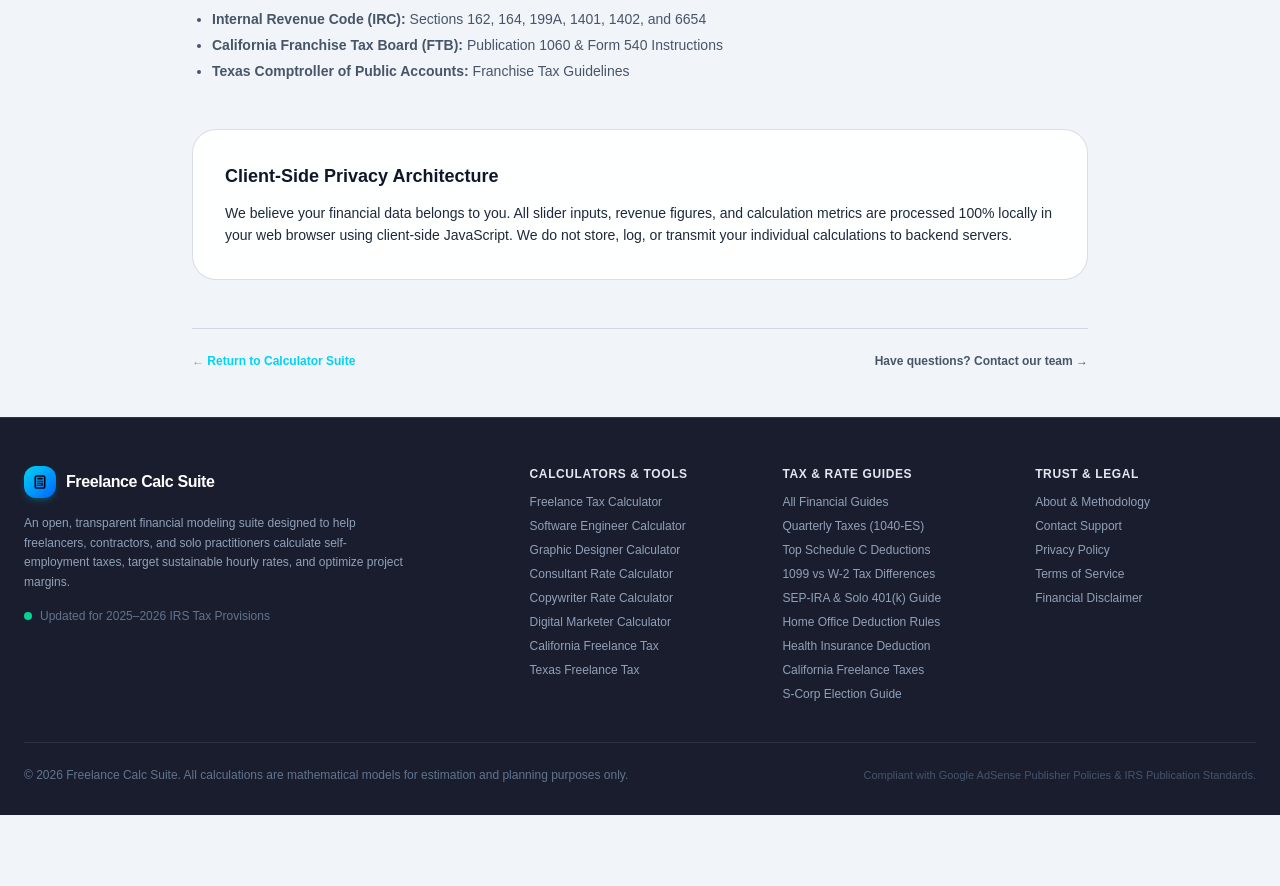
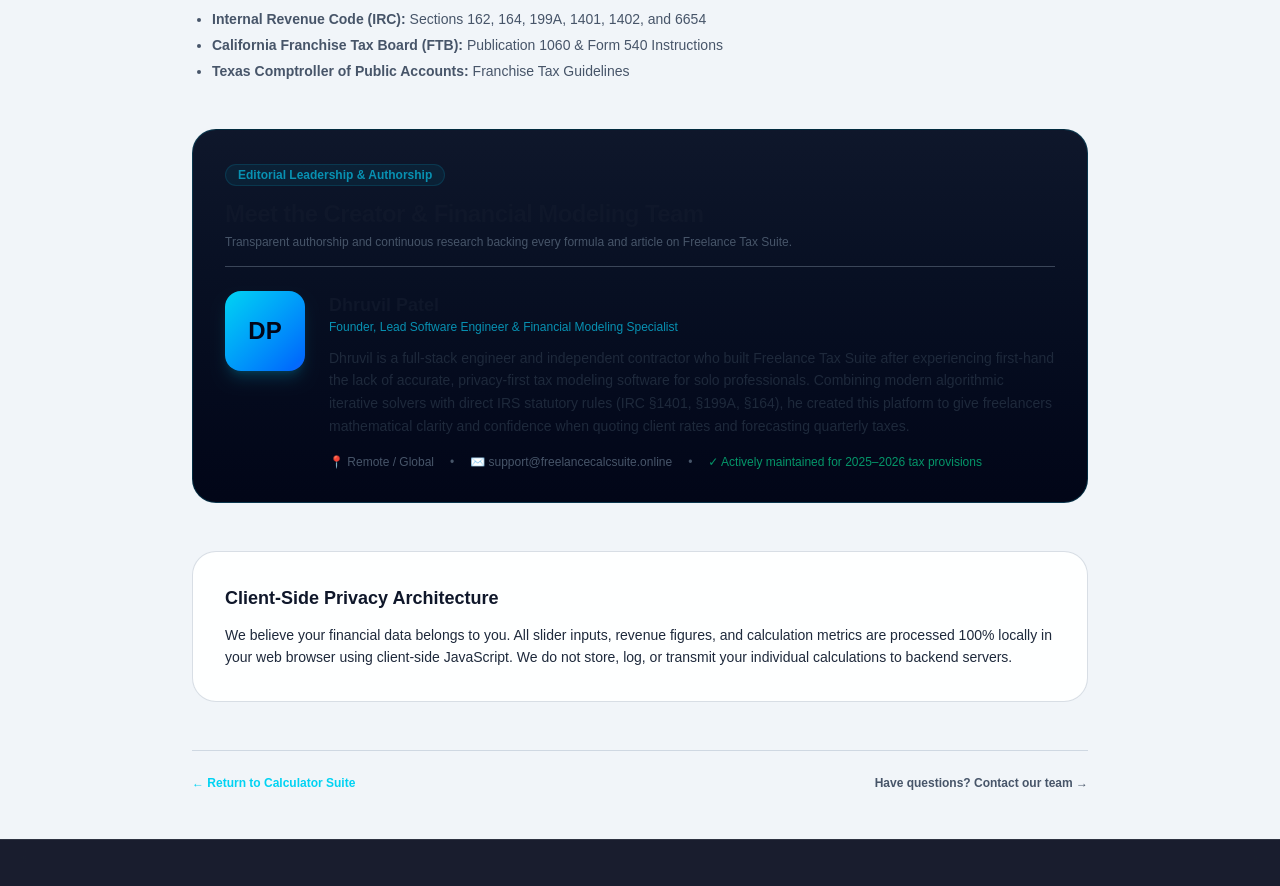
Before and after one commit to dhruvilhome-dev/freelance-calculator, a Next.js app: page /about in a window 1280 px wide. Shown: the part 1623-2509 px from the top of the page. Before the commit the page ends 2438 px from the top, so only its background shows below. Built offline with nearby package versions, Linux system fonts and the light colour scheme.

Commit message:
fix(adsense): embed adsense script in head and add E-E-A-T founder profile

```diff
--- a/app/about/page.tsx
+++ b/app/about/page.tsx
@@ -10,8 +10,30 @@
 };
 
 export default function AboutPage() {
+  const jsonLd = {
+    "@context": "https://schema.org",
+    "@type": "AboutPage",
+    name: "About Us & Calculation Methodology",
+    url: "https://www.freelancecalcsuite.online/about",
+    description: "Mission, mathematical calculation methodology, and editorial standards of Freelance Tax Suite.",
+    mainEntity: {
+      "@type": "Person",
+      name: "Dhruvil Patel",
+      jobTitle: "Founder & Lead Software Engineer",
+      worksFor: {
+        "@type": "Organization",
+        name: "Freelance Tax Suite",
+        url: "https://www.freelancecalcsuite.online",
+      },
+    },
+  };
+
   return (
     <div className="min-h-screen px-4 py-12 sm:px-6">
+      <script
+        type="application/ld+json"
+        dangerouslySetInnerHTML={{ __html: JSON.stringify(jsonLd) }}
+      />
       <div className="mx-auto max-w-4xl space-y-12">
 
         {/* Header */}
@@ -117,6 +139,45 @@
           </ul>
         </section>
 
+        {/* Author & Founder E-E-A-T Section */}
+        <section className="rounded-3xl border border-cyan-500/20 bg-gradient-to-b from-slate-900 to-slate-950 p-6 sm:p-8 space-y-6">
+          <div className="border-b border-white/10 pb-4">
+            <div className="inline-flex items-center gap-2 rounded-full border border-cyan-400/20 bg-cyan-400/10 px-3 py-0.5 text-xs font-semibold text-cyan-300">
+              <span>Editorial Leadership &amp; Authorship</span>
+            </div>
+            <h2 className="mt-3 text-xl font-bold tracking-tight text-white sm:text-2xl">
+              Meet the Creator &amp; Financial Modeling Team
+            </h2>
+            <p className="mt-1 text-xs text-slate-400">
+              Transparent authorship and continuous research backing every formula and article on Freelance Tax Suite.
+            </p>
+          </div>
+
+          <div className="flex flex-col sm:flex-row items-start gap-6">
+            <div className="flex h-20 w-20 shrink-0 items-center justify-center rounded-2xl bg-gradient-to-br from-cyan-400 to-blue-600 text-2xl font-black text-slate-950 shadow-lg shadow-cyan-500/20">
+              DP
+            </div>
+            <div className="space-y-3">
+              <div>
+                <h3 className="text-lg font-bold text-white">Dhruvil Patel</h3>
+                <p className="text-xs font-medium text-cyan-300">
+                  Founder, Lead Software Engineer &amp; Financial Modeling Specialist
+                </p>
+              </div>
+              <p className="text-xs sm:text-sm text-slate-300 leading-relaxed">
+                Dhruvil is a full-stack engineer and independent contractor who built Freelance Tax Suite after experiencing first-hand the lack of accurate, privacy-first tax modeling software for solo professionals. Combining modern algorithmic iterative solvers with direct IRS statutory rules (IRC §1401, §199A, §164), he created this platform to give freelancers mathematical clarity and confidence when quoting client rates and forecasting quarterly taxes.
+              </p>
+              <div className="flex flex-wrap items-center gap-4 text-xs text-slate-400 pt-1">
+                <span>📍 Remote / Global</span>
+                <span>•</span>
+                <span>✉️ support@freelancecalcsuite.online</span>
+                <span>•</span>
+                <span className="text-emerald-400">✓ Actively maintained for 2025–2026 tax provisions</span>
+              </div>
+            </div>
+          </div>
+        </section>
+
         {/* Privacy Commitment */}
         <section className="rounded-3xl border border-white/10 bg-slate-900/60 p-6 sm:p-8 space-y-3">
           <h2 className="text-lg font-bold text-white">Client-Side Privacy Architecture</h2>
--- a/app/guides/1099-vs-w2-tax-difference/page.tsx
+++ b/app/guides/1099-vs-w2-tax-difference/page.tsx
@@ -16,8 +16,10 @@
     headline: "1099 Contractor vs W-2 Employee: Tax Differences & Rate Multiplier",
     description: "Detailed economic breakdown comparing W-2 salary and 1099 independent contractor revenue, explaining employer FICA taxes, benefits loss, and rate gross-up formulas.",
     author: {
-      "@type": "Organization",
-      name: "Freelance Tax Suite Editorial Team",
+      "@type": "Person",
+      name: "Dhruvil Patel",
+      jobTitle: "Founder & Lead Financial Modeling Engineer",
+      url: "https://www.freelancecalcsuite.online/about",
     },
     publisher: {
       "@type": "Organization",
@@ -82,7 +84,9 @@
             1099 Contractor vs. W-2 Employee: The True Financial & Tax Difference
           </h1>
           <div className="mt-4 flex items-center gap-4 text-xs text-slate-400">
-            <span>By Freelance Tax Suite Editorial Team</span>
+            <span className="text-slate-300 font-medium">By Dhruvil Patel</span>
+            <span>&bull;</span>
+            <span>Reviewed by Tax Suite Editorial</span>
             <span>&bull;</span>
             <span>1099 Pricing Multiplier</span>
             <span>&bull;</span>
--- a/app/guides/california-state-taxes-freelancers/page.tsx
+++ b/app/guides/california-state-taxes-freelancers/page.tsx
@@ -16,8 +16,10 @@
     headline: "California Freelance Taxes: FTB Estimated Payments, SDI & AB5 Guide",
     description: "In-depth operational tax guide for California freelancers, contractors, and solo LLCs covering Franchise Tax Board brackets, quarterly 540-ES deadlines, AB5 worker classification, and state tax optimization.",
     author: {
-      "@type": "Organization",
-      name: "Freelance Tax Suite Editorial Team",
+      "@type": "Person",
+      name: "Dhruvil Patel",
+      jobTitle: "Founder & Lead Financial Modeling Engineer",
+      url: "https://www.freelancecalcsuite.online/about",
     },
     publisher: {
       "@type": "Organization",
@@ -85,7 +87,9 @@
             California Freelance Taxes: FTB, SDI &amp; AB5 Compliance Guide (2025–2026)
           </h1>
           <div className="mt-4 flex items-center gap-4 text-xs text-slate-400">
-            <span>By Freelance Tax Suite Editorial Team</span>
+            <span className="text-slate-300 font-medium">By Dhruvil Patel</span>
+            <span>&bull;</span>
+            <span>Reviewed by Tax Suite Editorial</span>
             <span>&bull;</span>
             <span>CA Franchise Tax Board (FTB) &amp; EDD</span>
             <span>&bull;</span>
--- a/app/guides/freelance-health-insurance-deduction/page.tsx
+++ b/app/guides/freelance-health-insurance-deduction/page.tsx
@@ -16,8 +16,10 @@
     headline: "Self-Employed Health Insurance Deduction: The Complete Freelancer Guide",
     description: "In-depth guide to deducting 100% of medical, dental, and vision health insurance premiums above-the-line on Form 1040 Schedule 1 for self-employed professionals.",
     author: {
-      "@type": "Organization",
-      name: "Freelance Tax Suite Editorial Team",
+      "@type": "Person",
+      name: "Dhruvil Patel",
+      jobTitle: "Founder & Lead Financial Modeling Engineer",
+      url: "https://www.freelancecalcsuite.online/about",
     },
     publisher: {
       "@type": "Organization",
@@ -85,7 +87,9 @@
             Self-Employed Health Insurance Deduction: 100% Write-Off Guide (2025–2026)
           </h1>
           <div className="mt-4 flex items-center gap-4 text-xs text-slate-400">
-            <span>By Freelance Tax Suite Editorial Team</span>
+            <span className="text-slate-300 font-medium">By Dhruvil Patel</span>
+            <span>&bull;</span>
+            <span>Reviewed by Tax Suite Editorial</span>
             <span>&bull;</span>
             <span>IRS IRC §162(l) &amp; Form 1040 Schedule 1</span>
             <span>&bull;</span>
--- a/app/guides/freelance-tax-deductions/page.tsx
+++ b/app/guides/freelance-tax-deductions/page.tsx
@@ -16,8 +16,10 @@
     headline: "The Ultimate Freelance Tax Deductions Checklist: Schedule C Write-Offs",
     description: "In-depth guide to maximizing tax deductions and reducing net taxable profit on IRS Form 1040 Schedule C for freelancers and 1099 contractors.",
     author: {
-      "@type": "Organization",
-      name: "Freelance Tax Suite Editorial Team",
+      "@type": "Person",
+      name: "Dhruvil Patel",
+      jobTitle: "Founder & Lead Financial Modeling Engineer",
+      url: "https://www.freelancecalcsuite.online/about",
     },
     publisher: {
       "@type": "Organization",
@@ -82,7 +84,9 @@
             The Ultimate Schedule C Tax Deductions Checklist for Freelancers
           </h1>
           <div className="mt-4 flex items-center gap-4 text-xs text-slate-400">
-            <span>By Freelance Tax Suite Editorial Team</span>
+            <span className="text-slate-300 font-medium">By Dhruvil Patel</span>
+            <span>&bull;</span>
+            <span>Reviewed by Tax Suite Editorial</span>
             <span>&bull;</span>
             <span>IRS IRC §162 Compliance</span>
             <span>&bull;</span>
--- a/app/guides/home-office-deduction-rules/page.tsx
+++ b/app/guides/home-office-deduction-rules/page.tsx
@@ -16,8 +16,10 @@
     headline: "Home Office Deduction Rules for Freelancers: IRC §280A Complete Guide",
     description: "Detailed compliance guide explaining the IRS regular and exclusive use requirements, simplified $5/sq ft vs actual expense method, Form 8829 filing, and audit mitigation.",
     author: {
-      "@type": "Organization",
-      name: "Freelance Tax Suite Editorial Team",
+      "@type": "Person",
+      name: "Dhruvil Patel",
+      jobTitle: "Founder & Lead Financial Modeling Engineer",
+      url: "https://www.freelancecalcsuite.online/about",
     },
     publisher: {
       "@type": "Organization",
@@ -85,7 +87,9 @@
             Home Office Deduction Rules: The Complete IRS IRC §280A Freelance Guide
           </h1>
           <div className="mt-4 flex items-center gap-4 text-xs text-slate-400">
-            <span>By Freelance Tax Suite Editorial Team</span>
+            <span className="text-slate-300 font-medium">By Dhruvil Patel</span>
+            <span>&bull;</span>
+            <span>Reviewed by Tax Suite Editorial</span>
             <span>&bull;</span>
             <span>IRS Publication 587 &amp; Form 8829</span>
             <span>&bull;</span>
--- a/app/guides/quarterly-estimated-taxes/page.tsx
+++ b/app/guides/quarterly-estimated-taxes/page.tsx
@@ -16,8 +16,10 @@
     headline: "Quarterly Estimated Taxes for Freelancers: The 2025–2026 IRS 1040-ES Guide",
     description: "A complete step-by-step guide to calculating, budgeting, and paying IRS quarterly estimated taxes for 1099 independent contractors.",
     author: {
-      "@type": "Organization",
-      name: "Freelance Tax Suite Editorial Team",
+      "@type": "Person",
+      name: "Dhruvil Patel",
+      jobTitle: "Founder & Lead Financial Modeling Engineer",
+      url: "https://www.freelancecalcsuite.online/about",
     },
     publisher: {
       "@type": "Organization",
@@ -82,7 +84,9 @@
             Quarterly Estimated Taxes for Freelancers: The Definitive 1040-ES Guide
           </h1>
           <div className="mt-4 flex items-center gap-4 text-xs text-slate-400">
-            <span>By Freelance Tax Suite Editorial Team</span>
+            <span className="text-slate-300 font-medium">By Dhruvil Patel</span>
+            <span>&bull;</span>
+            <span>Reviewed by Tax Suite Editorial</span>
             <span>&bull;</span>
             <span>Updated for 2025–2026 IRS Rules</span>
             <span>&bull;</span>
--- a/app/guides/s-corp-election-freelancers/page.tsx
+++ b/app/guides/s-corp-election-freelancers/page.tsx
@@ -16,8 +16,10 @@
     headline: "S-Corp Election for Freelancers: How to Reduce Self-Employment Tax",
     description: "In-depth financial modeling guide explaining how an S-Corporation tax election (Form 2553) reduces SECA taxes through reasonable salary and shareholder distribution splits.",
     author: {
-      "@type": "Organization",
-      name: "Freelance Tax Suite Editorial Team",
+      "@type": "Person",
+      name: "Dhruvil Patel",
+      jobTitle: "Founder & Lead Financial Modeling Engineer",
+      url: "https://www.freelancecalcsuite.online/about",
     },
     publisher: {
       "@type": "Organization",
@@ -85,7 +87,9 @@
             S-Corp Election for Freelancers: When It Saves You Money on Taxes
           </h1>
           <div className="mt-4 flex items-center gap-4 text-xs text-slate-400">
-            <span>By Freelance Tax Suite Editorial Team</span>
+            <span className="text-slate-300 font-medium">By Dhruvil Patel</span>
+            <span>&bull;</span>
+            <span>Reviewed by Tax Suite Editorial</span>
             <span>&bull;</span>
             <span>IRS Form 2553 &amp; Reasonable Compensation</span>
             <span>&bull;</span>
--- a/app/guides/self-employed-retirement-plans/page.tsx
+++ b/app/guides/self-employed-retirement-plans/page.tsx
@@ -16,8 +16,10 @@
     headline: "Self-Employed Retirement Plans: SEP-IRA, Solo 401(k) & SIMPLE IRA Guide",
     description: "In-depth comparative analysis of retirement account options, contribution rules, and tax sheltering strategies for independent contractors, freelancers, and small business owners.",
     author: {
-      "@type": "Organization",
-      name: "Freelance Tax Suite Editorial Team",
+      "@type": "Person",
+      name: "Dhruvil Patel",
+      jobTitle: "Founder & Lead Financial Modeling Engineer",
+      url: "https://www.freelancecalcsuite.online/about",
     },
     publisher: {
       "@type": "Organization",
@@ -85,7 +87,9 @@
             Self-Employed Retirement Plans: SEP-IRA, Solo 401(k) &amp; SIMPLE IRA (2025–2026 Guide)
           </h1>
           <div className="mt-4 flex items-center gap-4 text-xs text-slate-400">
-            <span>By Freelance Tax Suite Editorial Team</span>
+            <span className="text-slate-300 font-medium">By Dhruvil Patel</span>
+            <span>&bull;</span>
+            <span>Reviewed by Tax Suite Editorial</span>
             <span>&bull;</span>
             <span>IRS IRC §401 &amp; §408 Compliance</span>
             <span>&bull;</span>
--- a/app/layout.tsx
+++ b/app/layout.tsx
@@ -1,4 +1,5 @@
 import type { Metadata } from "next";
+import Script from "next/script";
 import { Analytics } from "@vercel/analytics/next";
 import "./globals.css";
 import Header from "../components/Header";
@@ -36,7 +37,7 @@
     "quarterly estimated taxes 1040-ES",
     "freelance project margin",
   ],
-  authors: [{ name: "Freelance Tax Suite Editorial Team" }],
+  authors: [{ name: "Dhruvil Patel, Lead Developer & Financial Modeling Specialist" }],
   openGraph: {
     title: "Freelance Tax & Hourly Rate Calculator Suite",
     description: "Free tax estimation, hourly rate modeling, and project margin planning for US freelancers and contractors.",
@@ -59,6 +60,13 @@
     <html lang="en" suppressHydrationWarning>
       <head>
         <script dangerouslySetInnerHTML={{ __html: themeBootstrapScript }} />
+        {/* Google AdSense official script tag for automated review verification */}
+        <Script
+          async
+          src="https://pagead2.googlesyndication.com/pagead/js/adsbygoogle.js?client=ca-pub-7576250688959009"
+          crossOrigin="anonymous"
+          strategy="afterInteractive"
+        />
       </head>
       <body className="flex min-h-screen flex-col antialiased bg-[var(--background)] text-[var(--foreground)] selection:bg-cyan-500/20 selection:text-cyan-200">
         <Header />
--- a/app/page.tsx
+++ b/app/page.tsx
@@ -70,6 +70,11 @@
       "@type": "Offer",
       "price": "0",
       "priceCurrency": "USD"
+    },
+    "author": {
+      "@type": "Person",
+      "name": "Dhruvil Patel",
+      "jobTitle": "Founder & Lead Software Engineer"
     },
     "description": "Comprehensive financial modeling suite for 1099 contractors, solo professionals, and freelancers to estimate tax exposure, calculate hourly rates, and check project margins."
   };
```
Also changed, not shown: components/CookieConsent.tsx (+0 -11 lines).
